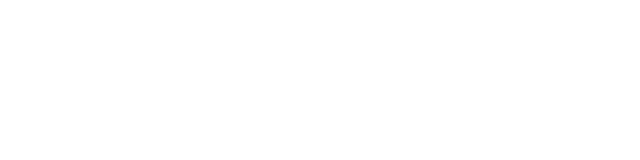
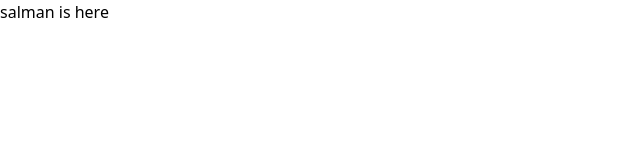
Before and after one commit to salmancodes9/K27-Clone-GSAP-, a React (Vite) app: page /agence in a window 1280 px wide. Before the commit this address had no page. Shown: the top 160 px of the page, without its empty margins (0-640 px from the left). Built offline with nearby package versions, Linux system fonts and the light colour scheme.

Commit message:
transation/navigation initial work

```diff
--- a/src/App.jsx
+++ b/src/App.jsx
@@ -1,8 +1,10 @@
 import './App.css'
 import React from 'react'
+import{ Route,Routes} from 'react-router-dom'
 // import Video from './components/Vedio'
 import Home from './pages/Home.jsx'
-import{ Route,Routes} from 'react-router-dom'
+import Agence from './pages/Agence.jsx'
+
 
 function App() {
 
@@ -11,6 +13,7 @@ function App() {
 
     <Routes>
       <Route path='/' element={<Home/>}/>
+      <Route path='agence' element={<Agence/>}/>
     </Routes>
 
 
--- /dev/null
+++ b/src/components/agence/HeroSection.jsx
@@ -0,0 +1,12 @@
+import React from 'react'
+
+const HeroSection = () => {
+  return (
+    <div>
+
+      <p>salman is here</p>
+    </div>
+  )
+}
+
+export default HeroSection
--- a/src/components/home/HomeBottomText.jsx
+++ b/src/components/home/HomeBottomText.jsx
@@ -1,14 +1,41 @@
 import React from "react";
+import { useNavigate } from "react-router-dom";
+import { useState } from "react";
+
+
+
+
+
+
+
+
+
 
 const HomeBottomText = () => {
+  const navigate = useNavigate();
+  // const [isExiting , setIsExiting] = True
+
+
+
+
   return (
     <div className="font-[fontM5] flex gap-5 text-white self-center  pb-5 ">
-      <button className="text-[5.5vw] hover:text-[#d3fd50] cursor-pointer hover:border-[#d3fd50] uppercase border-3 border-white rounded-full px-7 leading-[4.5vw] pt-5">
+      <button onClick={() =>("")} className="text-[5.5vw] hover:text-[#d3fd50] cursor-pointer hover:border-[#d3fd50] uppercase border-3 border-white rounded-full px-7 leading-[4.5vw] pt-5">
         Work
       </button>
-      <button className="text-[5.5vw] hover:text-[#d3fd50] cursor-pointer hover:border-[#d3fd50] uppercase border-3 border-white rounded-full px-8 leading-[4.5vw] pt-5">
+
+      <button onClick={()=> setTimeout(() => {
+        navigate('/agence')
+      }, 3000)}
+
+
+
+        // onClick  ={() => navigate("/agence")}
+        className="text-[5.5vw] hover:text-[#d3fd50] cursor-pointer hover:border-[#d3fd50] uppercase border-3 border-white rounded-full px-8 leading-[4.5vw] pt-5"
+      >
         Agence
       </button>
+
     </div>
   );
 };
--- a/src/pages/Agence.jsx
+++ b/src/pages/Agence.jsx
@@ -0,0 +1,12 @@
+import React from 'react'
+import HeroSection from '../components/agence/HeroSection'
+const Agence = () => {
+  return (
+    <div>
+        <HeroSection/>
+
+    </div>
+  )
+}
+
+export default Agence
```
Also changed, not shown: src/components/Loading.jsx (added).
